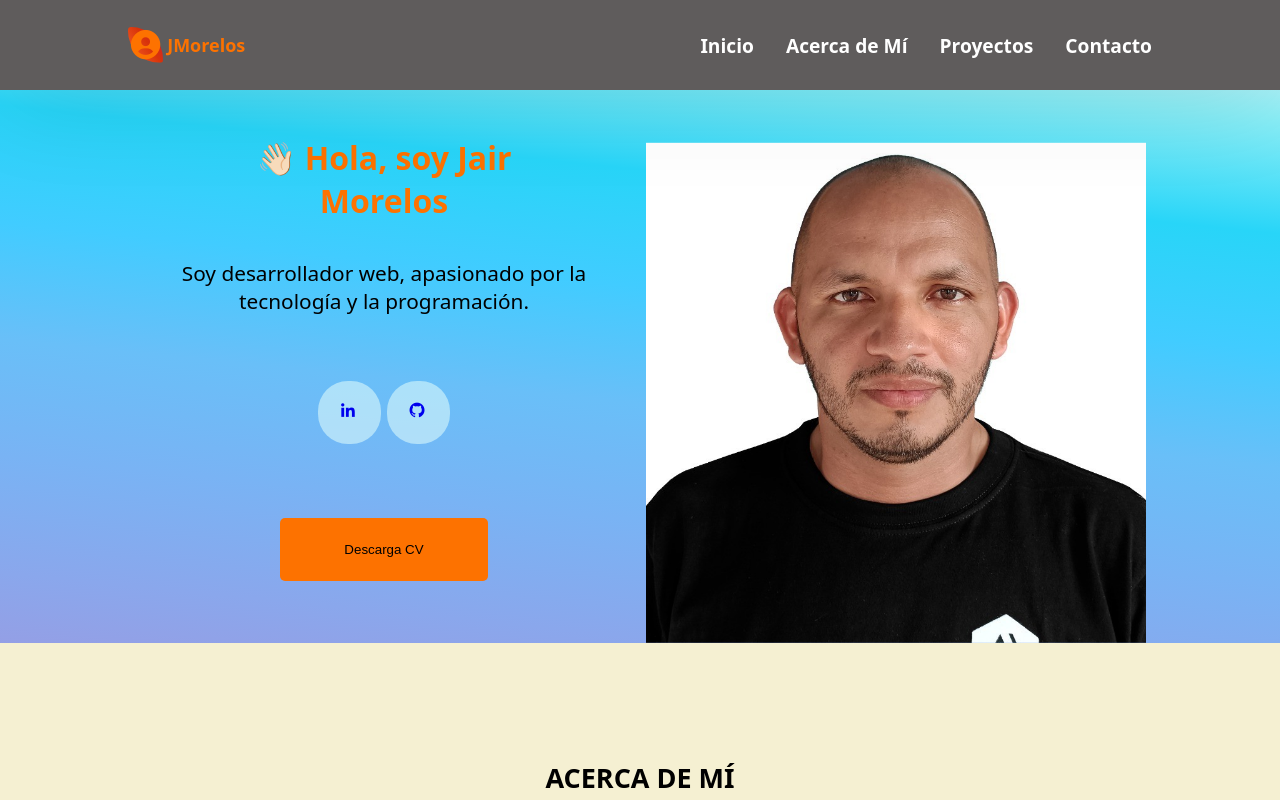
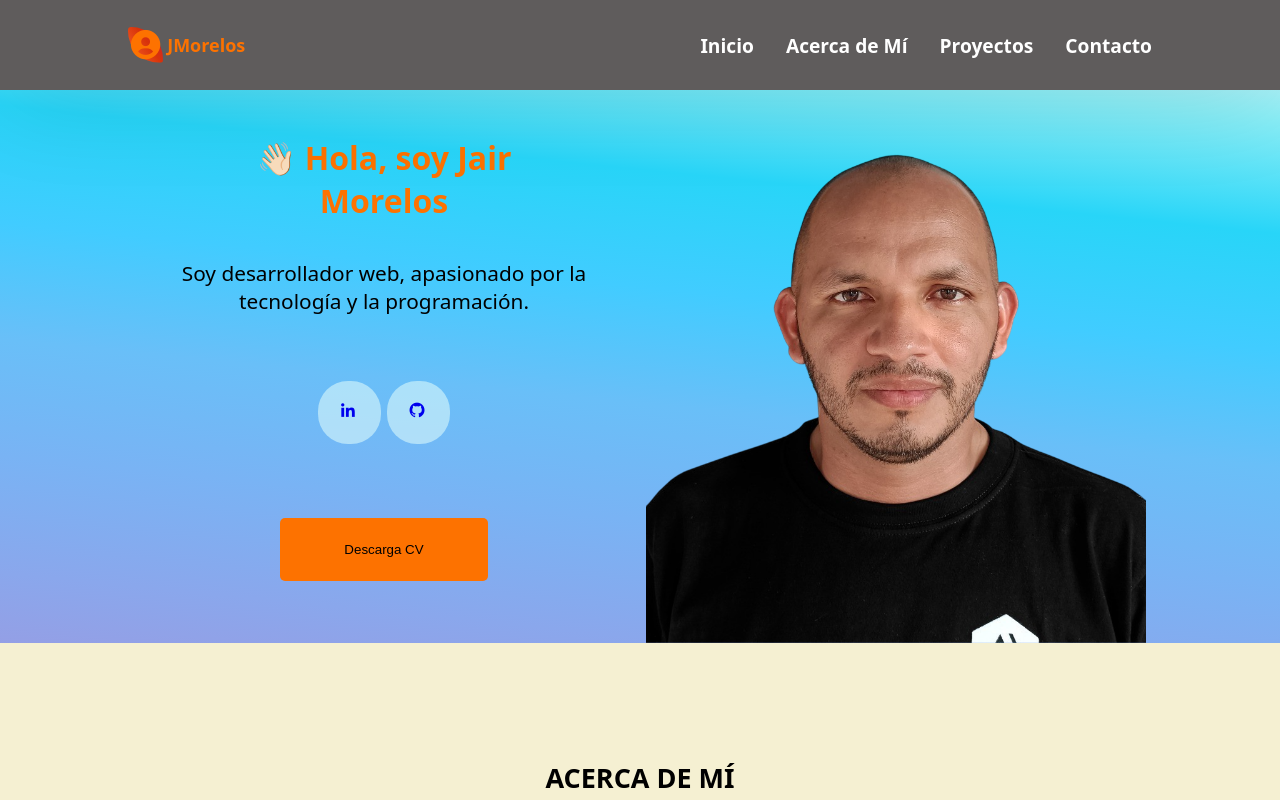
Before and after one commit to Jmorelos7/portafolio, a plain HTML site: page index.html in a window 1280 px wide. Shown: the top 800 px of the page. Drawn offline with nearby package versions, Linux system fonts and the light colour scheme.

Commit message:
Update index.html

```diff
--- a/index.html
+++ b/index.html
@@ -44,7 +44,7 @@
       <div class="home__container grid--container">
         <div class="home__image">
           <span></span>
-          <img src="assets/img/JMorelos.jpg" alt="profile photo">
+          <img src="assets/img/JMorelos.png" alt="profile photo">
         </div>
 
         <!--<ul class="home__social">
```
